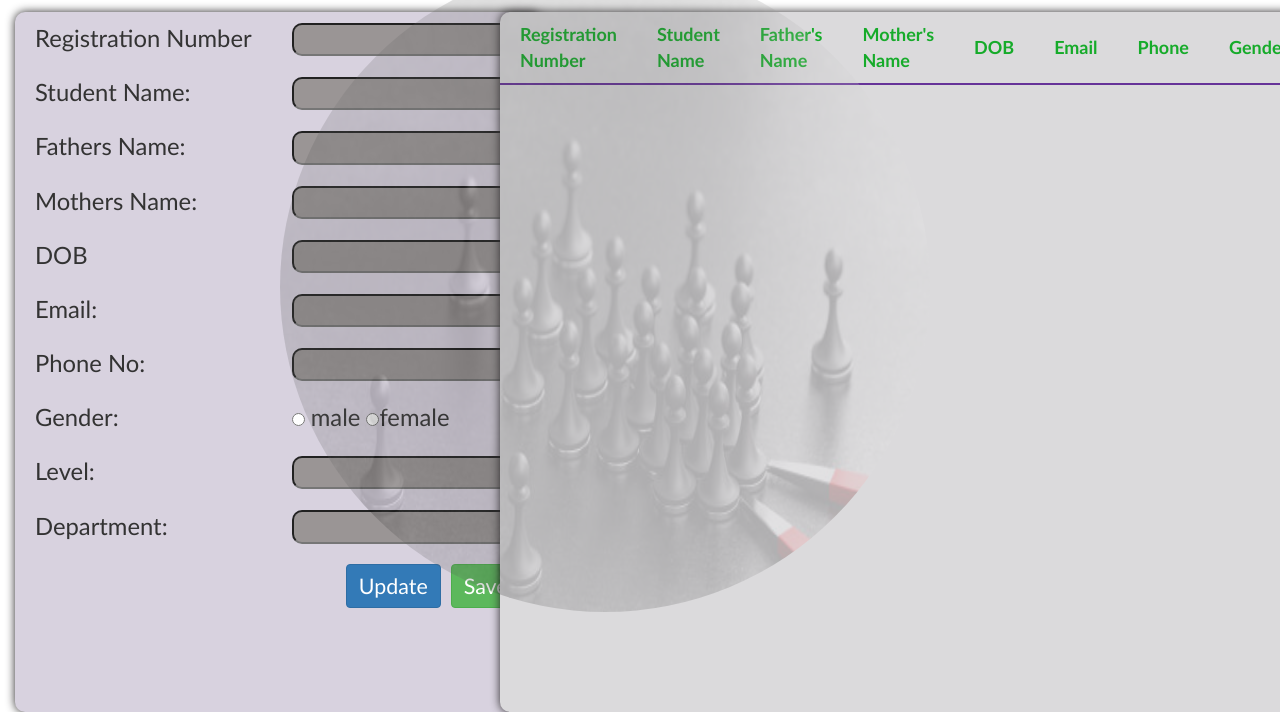
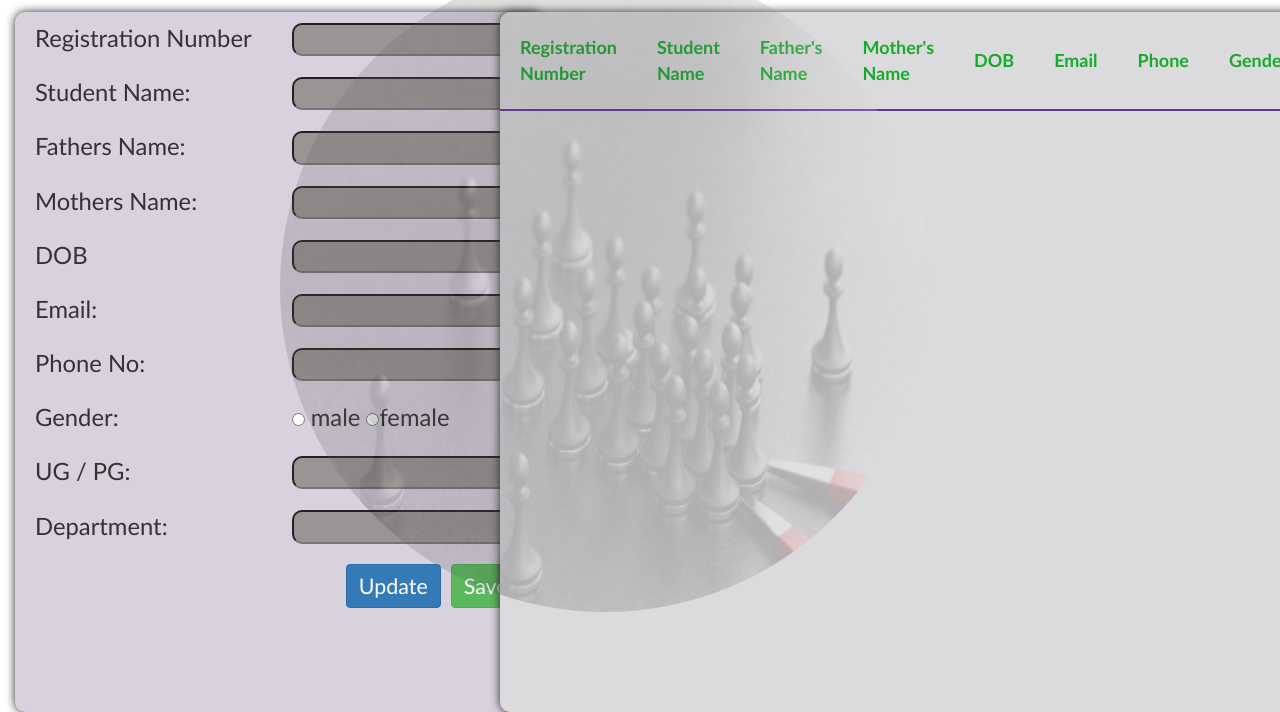
Before and after one commit to RSwetha02/Student-Registration-Management, a website: page index.html in a window 1280 px wide. Shown: the part 128-840 px from the top of the page. Drawn offline with nearby package versions, Linux system fonts and the light colour scheme; no server answers.

Commit message:
Update index.html

```diff
--- a/index.html
+++ b/index.html
@@ -68,7 +68,7 @@
 				<input type="Radio" value="female" ng-model="Gender">female</td>
 			</tr>
 			<tr>
-				<td>Level:</td>
+				<td>UG / PG:</td>
 				<td><input type="text" ng-model="Level"></td>
 			</tr>
 			<tr>
@@ -95,7 +95,7 @@
 				<th>Email</th>
 				<th>Phone</th>
 				<th>Gender</th>
-				<th>Level</th>
+				<th>UG / PG</th>
 				<th>Department</th>
 
 			 </tr>
```
